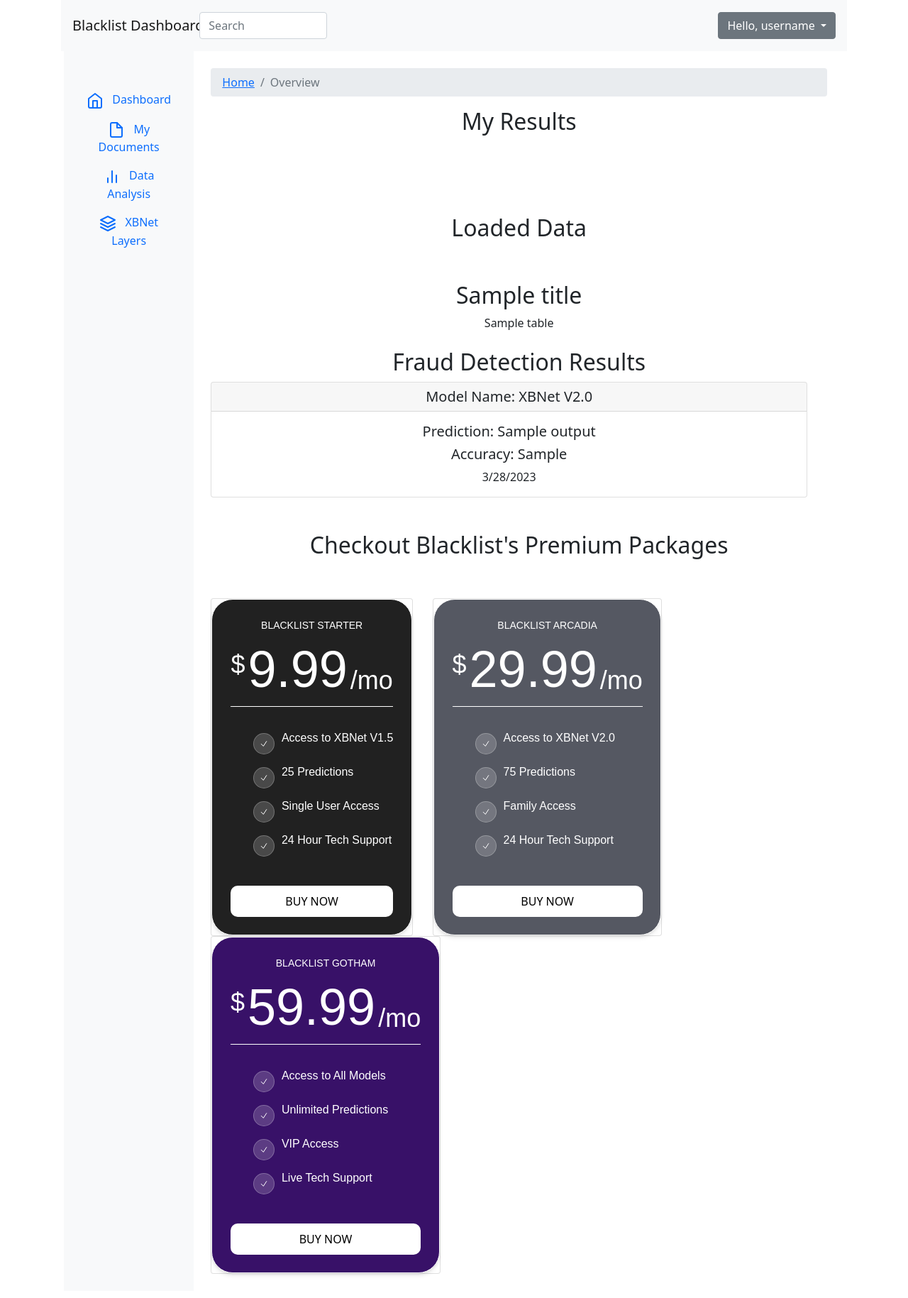
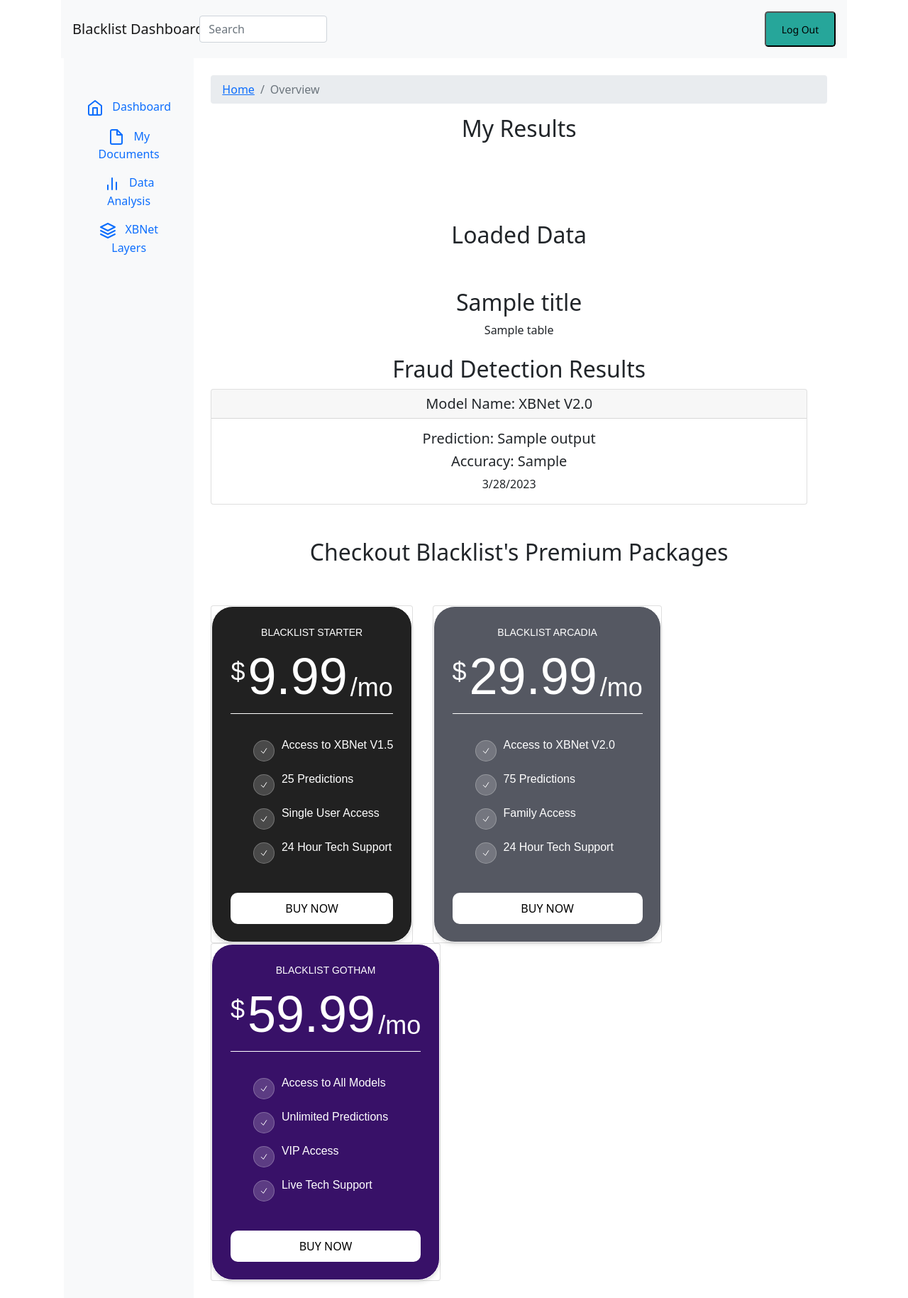
Before and after one commit to saplanyanki/Blacklist_Fraud_Detection_App, a Flask app: template app/templates/prediction_output.html in a window 1280 px wide. Shown: the whole page at 71% size. Before the commit the page ends 1797 px from the top, so only its background shows below. Run offline with Flask 3, Linux system fonts and the light colour scheme; the template is opened without the code that fills it: most values are stand-ins (such as "Sample title", 1, 10 or a date in 2020); some libraries are stand-ins or nearby versions.

Commit message:
formatting

```diff
--- a/app/templates/prediction_output.html
+++ b/app/templates/prediction_output.html
@@ -4,7 +4,8 @@
     <meta charset="utf-8">
     <meta content="width=device-width, initial-scale=1.0" name="viewport">
     <link href="static/assets/favicon.jpg" rel="icon">
-        <link rel="stylesheet" type="text/css" href="{{ url_for('static', filename='../static/css/new_style.css') }}"
+    <link rel="stylesheet" type="text/css" href="{{ url_for('static', filename='../static/css/new_style.css') }}">
+    <link rel="stylesheet" type="text/css" href="{{ url_for('static', filename='../static/css/login_upload_page.css') }}">
   </head>
 
   <div class="container", style="text-align: center;">
@@ -14,9 +15,7 @@
       <script src="https://stackpath.bootstrapcdn.com/bootstrap/5.0.0-alpha1/js/bootstrap.min.js" integrity="sha384-oesi62hOLfzrys4LxRF63OJCXdXDipiYWBnvTl9Y9/TRlw5xlKIEHpNyvvDShgf/" crossorigin="anonymous"></script>
         <nav class="navbar navbar-light bg-light p-3">
           <div class="d-flex col-12 col-md-3 col-lg-2 mb-2 mb-lg-0 flex-wrap flex-md-nowrap justify-content-between">
-                    <a class="navbar-brand" href="#">
-                        Blacklist Dashboard
-                    </a>
+            <a class="navbar-brand" href="#"> Blacklist Dashboard </a>
             <button class="navbar-toggler d-md-none collapsed mb-3" type="button" data-toggle="collapse" data-target="#sidebar" aria-controls="sidebar" aria-expanded="false" aria-label="Toggle navigation">
               <span class="navbar-toggler-icon"></span>
             </button>
@@ -25,7 +24,10 @@
             <input class="form-control form-control-dark" type="text" placeholder="Search" aria-label="Search">
           </div>
           <div class="col-12 col-md-5 col-lg-8 d-flex align-items-center justify-content-md-end mt-3 mt-md-0">
-                    <div class="dropdown">
+            <div class="col-12 col-md-5 col-lg-8 d-flex align-items-center justify-content-md-end mt-3 mt-md-0">
+              <button style="height:50px; width:100px; font-size: 14px; font-family: Segoe UI;" class="btn-block btn-lg color" onclick="location.href = '/logout'"> Log Out </button>
+            </div>
+              <!-- <div class="dropdown">
                   <button class="btn btn-secondary dropdown-toggle" type="button" id="dropdownMenuButton" data-toggle="dropdown" aria-expanded="false">
                     Hello, username
                   </button>
@@ -33,7 +35,7 @@
                     <li><a class="dropdown-item" href="#">Settings</a></li>
                     <li><a class="dropdown-item" href="#">Sign out</a></li>
                   </ul>
-                      </div>
+              </div> -->
           </div>
         </nav>
         <div class="container-fluid">
@@ -77,7 +79,6 @@
               </nav>
               <h1 class="h2">My Results</h1>
               <br><br>
-
               <!-- img src="{{ url_for('static', filename='../static/assets/BLACKLIST.gif') }}"-->
               <br><br>
               <style>
--- a/app/templates/upload_page.html
+++ b/app/templates/upload_page.html
@@ -25,6 +25,7 @@
           </div>
           <div class="col-12 col-md-5 col-lg-8 d-flex align-items-center justify-content-md-end mt-3 mt-md-0">
             <button style="height:50px; width:100px; font-size: 14px; font-family: Segoe UI;" class="btn-block btn-lg color" onclick="location.href = '/logout'"> Log Out </button>
+          </div>
             <!-- <div class="dropdown">
               <button class="btn btn-secondary dropdown-toggle" type="button" id="dropdownMenuButton" data-toggle="dropdown" aria-expanded="false">
                       Hello, username
@@ -34,7 +35,6 @@
                 <li><a class="dropdown-item" href="#">Sign out</a></li>
               </ul>
             </div> -->
-          </div>
         </nav>
       </div>
     </body>
```
Lines whose indentation alone changed are shown as unchanged.
